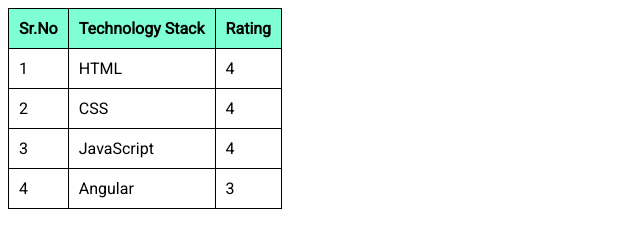
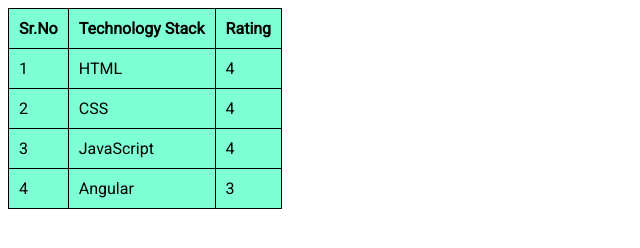
Before and after one commit to ashwinitavadar93/profile-ashwini, a plain HTML site: page techStack.html in a window 1280 px wide. Shown: the whole page, without its empty margins (0-640 px from the left). Drawn offline with Linux system fonts and the light colour scheme.

```diff
--- a/techStack.html
+++ b/techStack.html
@@ -14,22 +14,23 @@
             border-collapse: collapse;
             padding: 10px;
             font-family: 'Roboto', sans-serif;
-
-            thead th{
-                background-color: aquamarine;
-
-            }
-            #tdd:hover,#tdd2:hover,#tdd3:hover,#tdd4:hover{
-
-                color: blue;
-            }
+              background-color: aquamarine;
+        }
+       tr,table,td:hover{
+        background-color: aliceblue;
+        }
 
 
 
 
 
 
-        }
+
+
+
+
+
+
     </style>
 
 </head>
@@ -45,24 +46,24 @@
     </thead>
 </tr>
 <tbody>
-    <tr id="tdd">
+    <tr>
         <td>1</td>
         <td>HTML</td>
         <td>4</td>
 
     </tr>
-    <tr id="tdd2">
+    <tr>
     <td>2</td>
     <td>CSS</td>
     <td>4</td>
 </tr>
 
-    <tr id="tdd3">
+    <tr>
         <td>3</td>
         <td>JavaScript</td>
         <td>4</td>
     </tr>
-    <tr id="tdd4">
+    <tr>
         <td>4</td>
         <td>Angular</td>
         <td>3</td>
```
Also changed, not shown: home.html (+1 -0 lines), index.html (+3 -0 lines), project.html (+10 -2 lines).
